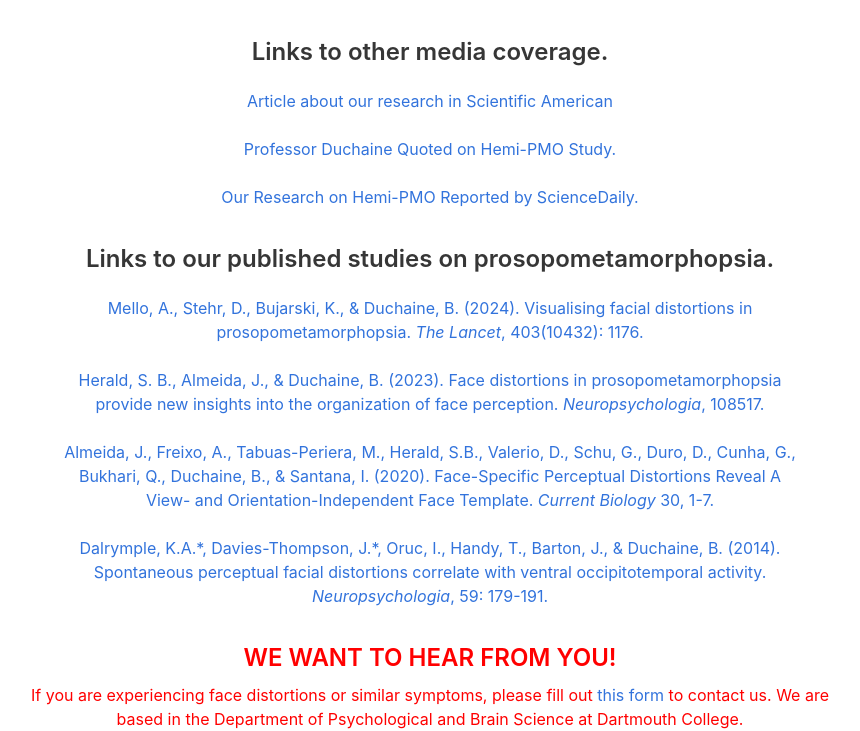
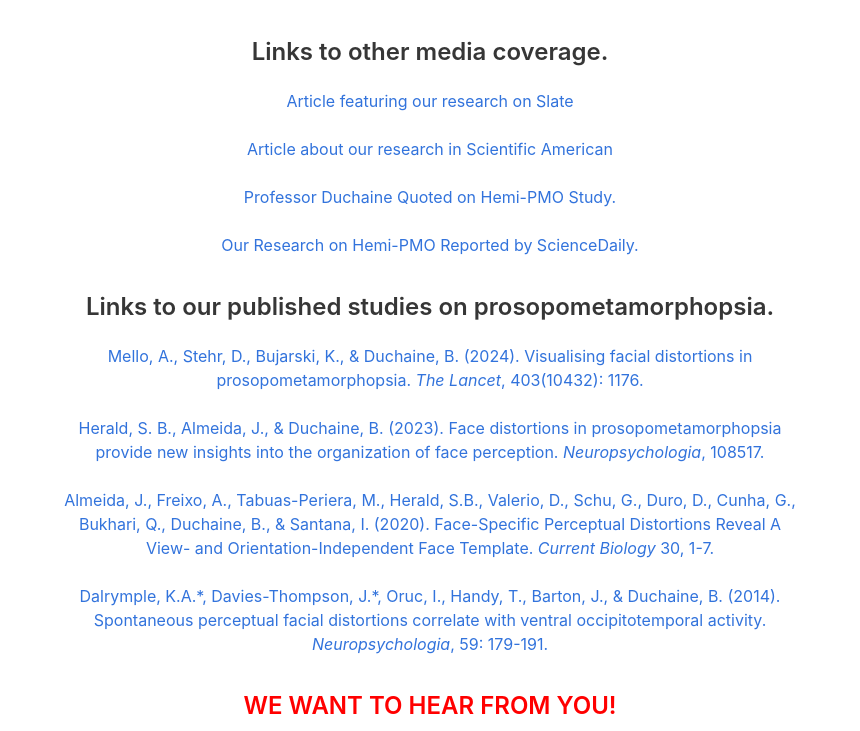
Before and after one commit to ryezyy11/hemiPMO.org, a Jekyll site: the page built from pages/media/media.html, in a window 1280 px wide and 900 px high, scrolled down 1153 px, cut to the strip 169-900 px from the top of the window. Shown: the whole strip, without its empty margins (266-1126 px from the left). Built offline with Jekyll 4.4.1, drawn with Linux system fonts in a browser that asks for light colours.

Commit message:
Update media.html
added slate article

```diff
--- a/pages/media/media.html
+++ b/pages/media/media.html
@@ -29,6 +29,8 @@
     <article class="content">
         <h2  class="title is-4">Links to other media coverage.</h2>
         <div class="column is-10" style="margin: auto;text-align: center;">
+            <a href="https://slate.com/life/2024/05/demon-face-syndrome-what-is-prosopometamorphopsia-rare-disease.html"> Article featuring our research on Slate </a>
+            </br></br>
             <a href="https://www.scientificamerican.com/article/a-rare-visual-disorder-twists-faces-out-of-shape/"> Article about our research in Scientific American </a>
             </br></br>
             <a href="https://pbs.dartmouth.edu/news/2020/09/professor-brad-duchaine-quoted">Professor Duchaine Quoted on Hemi-PMO Study.</a>
```
